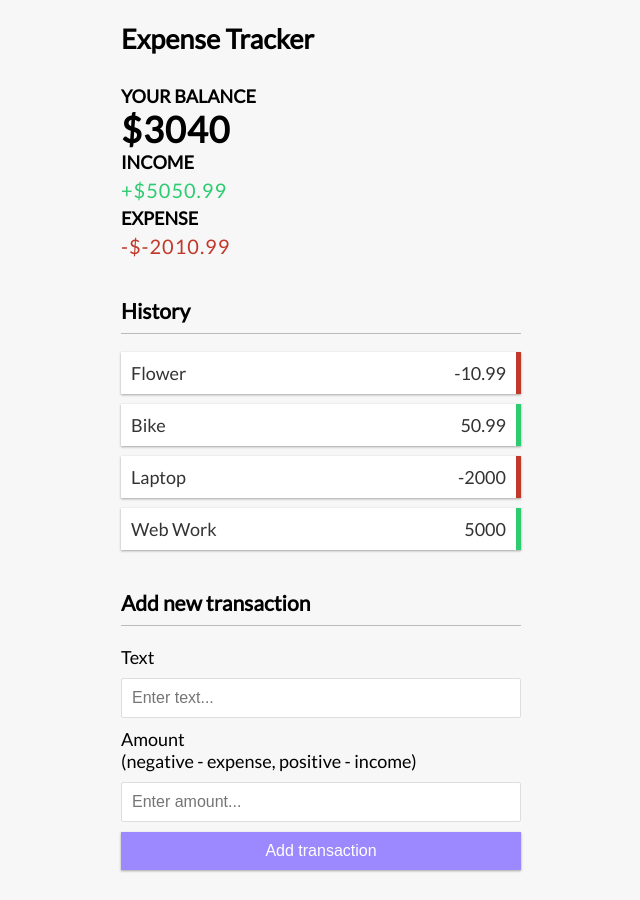
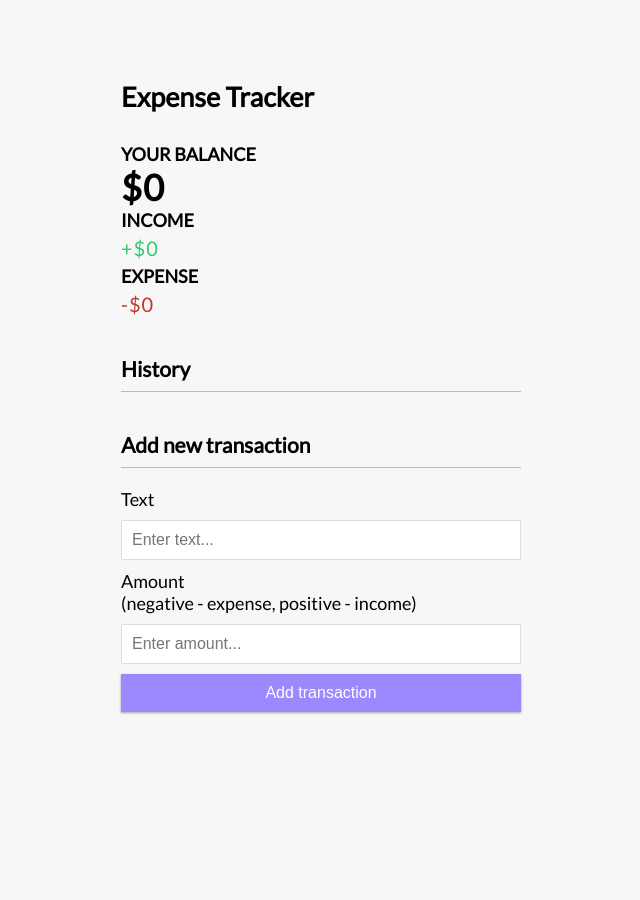
Before and after one commit to BenJRogers/vue-expense-tracker, a Vue app: page / in a window 1280 px wide. Shown: the whole page, without its empty margins (319-959 px from the left). After the commit the page ends 800 px from the top, so only its background shows below. Built offline with nearby package versions, Linux system fonts and the light colour scheme.

Commit message:
local storage state added

```diff
--- a/src/App.vue
+++ b/src/App.vue
@@ -16,18 +16,21 @@ import TransactionList from "./components/TransactionList.vue";
 import AddTransaction from "./components/AddTransaction.vue";
 
 
-import { ref, computed } from 'vue';
+import { ref, computed, onMounted } from 'vue';
 import { useToast } from 'vue-toastification';
 
 
 const toast = useToast();
 
-const transactions = ref([
-    { id: 1, text: 'Flower', amount: -10.99 },
-    { id: 2, text: 'Bike', amount: 50.99 },
-    { id: 3, text: 'Laptop', amount: -2000 },
-    { id: 4, text: 'Web Work', amount: 5000 }
-]);
+const transactions = ref([]);
+
+onMounted(() => {
+    const savedTransactions = JSON.parse(localStorage.getItem('transactions'));
+
+    if (savedTransactions) {
+        transactions.value = savedTransactions;
+    }
+})
 
 const totalAmount = computed(() => {
     return transactions.value.reduce((acc, transaction) => {
@@ -51,20 +54,40 @@ const generateId = () => {
 }
 
 const handleTransactionSubmitted = (transactionData) => {
-    transactions.value.push({
+    const newTransactionData = {
         id: generateId(),
         text: transactionData.text,
         amount: transactionData.amount
-    })
-    toast.success('Transaction Added Successfully')
-}
+    };
+
+    transactions.value.push(newTransactionData);
+
+    const storedTransactions = JSON.parse(localStorage.getItem('transactions')) || [];
+
+    storedTransactions.push(newTransactionData);
+
+    localStorage.setItem('transactions', JSON.stringify(storedTransactions));
+
+    toast.success('Transaction Added Successfully');
+};
+
 
 const handleTransactionDelete = (id) => {
     const index = transactions.value.findIndex((transaction) => transaction.id === id);
     if (index !== -1) {
         transactions.value.splice(index, 1);
+
+        // Retrieve existing transactions from local storage or initialize as an empty array
+        const storedTransactions = JSON.parse(localStorage.getItem('transactions'))
+        const storedIndex = storedTransactions.findIndex((transaction) => transaction.id === id);
+
+        if (storedIndex !== -1) {
+            storedTransactions.splice(storedIndex, 1);
+            localStorage.setItem('transactions', JSON.stringify(storedTransactions));
+        }
+
         toast.success('Transaction Deleted');
     }
-}
+};
 
 </script>
```
